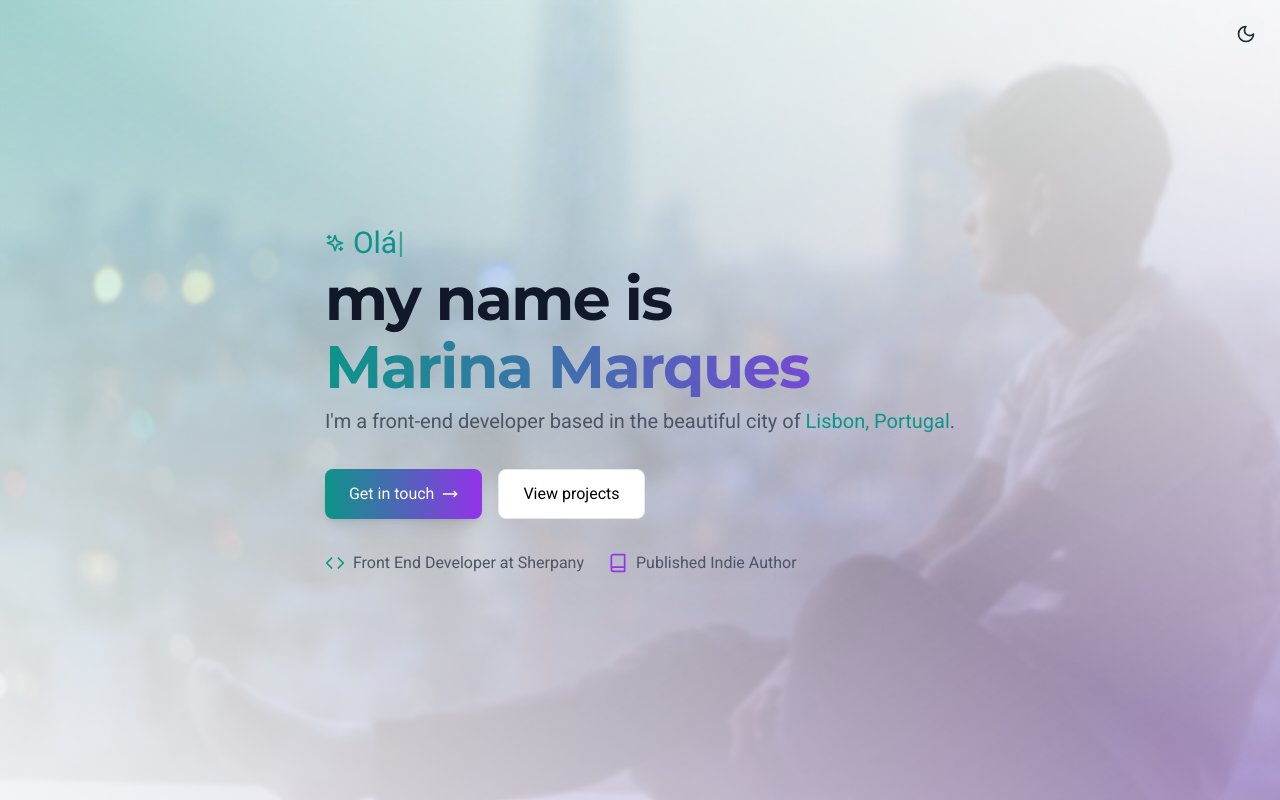
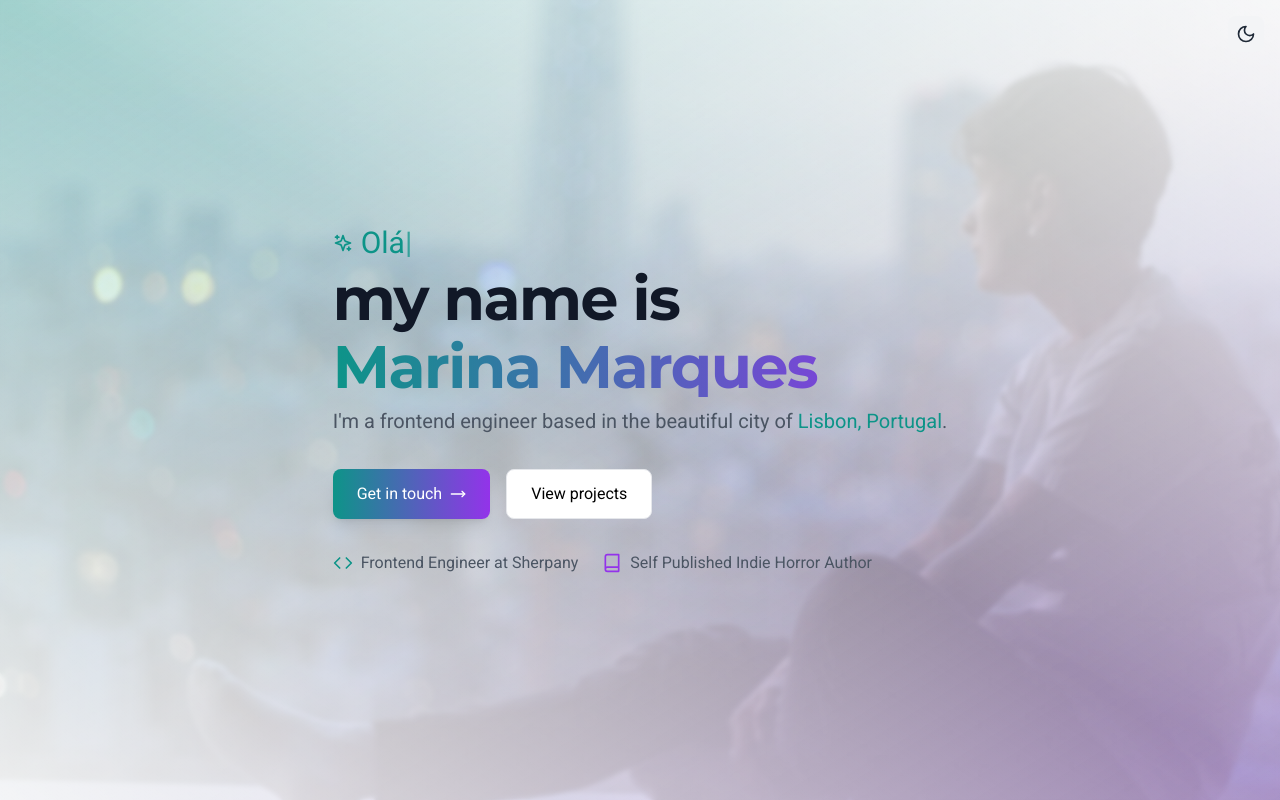
Before and after one commit to shvvffle/marinamarques.pt-reworked, a React (Vite) app: page / in a window 1280 px wide. Built offline with nearby package versions, Linux system fonts and the light colour scheme.

Commit message:
refactor: Adjusted copy

```diff
--- a/index.html
+++ b/index.html
@@ -4,10 +4,10 @@
     <meta charset="UTF-8" />
     <link rel="icon" type="image/svg+xml" href="/vite.svg" />
     <meta name="viewport" content="width=device-width, initial-scale=1.0" />
-    <title>Marina Marques | Front-End Developer</title>
+    <title>Marina Marques | Frontend Engineer</title>
     <meta
       name="description"
-      content="I'm a front-end developer based in Lisbon, Portugal.
+      content="I'm a frontend engineer based in Lisbon, Portugal.
                 Avid self-learner, proactive, organized and dedicated to everything I do."
     />
     <link rel="apple-touch-icon" sizes="180x180" href="/apple-touch-icon.png" />
--- a/src/App.tsx
+++ b/src/App.tsx
@@ -38,7 +38,7 @@ function App() {
                 </span>
               </h1>
               <p className="text-xl text-gray-600 dark:text-gray-300 max-w-2xl leading-relaxed mt-6">
-                I'm a front-end developer based in the beautiful city of
+                I'm a frontend engineer based in the beautiful city of
                 <span className="text-teal-600 dark:text-teal-400 font-medium">
                   {" "}
                   Lisbon, Portugal
@@ -63,13 +63,13 @@ function App() {
             <div className="flex gap-6 text-gray-600 dark:text-gray-400">
               <div className="flex items-center gap-2">
                 <Code className="w-5 h-5 text-teal-600 dark:text-teal-400" />
-                <span>Front End Developer at Sherpany</span>
+                <span>Frontend Engineer at Sherpany</span>
               </div>
               <div className="flex items-center gap-2">
                 <Book className="w-5 h-5 text-purple-600 dark:text-purple-400" />
                 <span>
                   <a href="https://youdontseemebook.com/" target="_blank">
-                    Published Indie Author
+                    Self Published Indie Horror Author
                   </a>
                 </span>
               </div>
@@ -95,7 +95,7 @@ function App() {
             </div>
             <div className="flex-1 space-y-4 text-center md:text-left">
               <p className="text-lg text-gray-600 dark:text-gray-300 leading-relaxed">
-                I'm a front-end developer — which is just a fancy way to say I
+                I'm a frontend engineer — which is just a fancy way to say I
                 architect and build websites and applications. My coding journey
                 began back when MySpace profiles were all the rage. I remember
                 the thrill (and frustration!) of trying to figure out how to
@@ -143,6 +143,7 @@ Landing page with a compliment generator."
               image="/images/work-usetextselection.png"
               technologies="React, TypeScript, TailwindCSS"
               liveUrl="https://use-text-selection.netlify.app/"
+              githubUrl="https://github.com/shvvffle/use-text-selection"
             />
           </div>
         </div>
```
